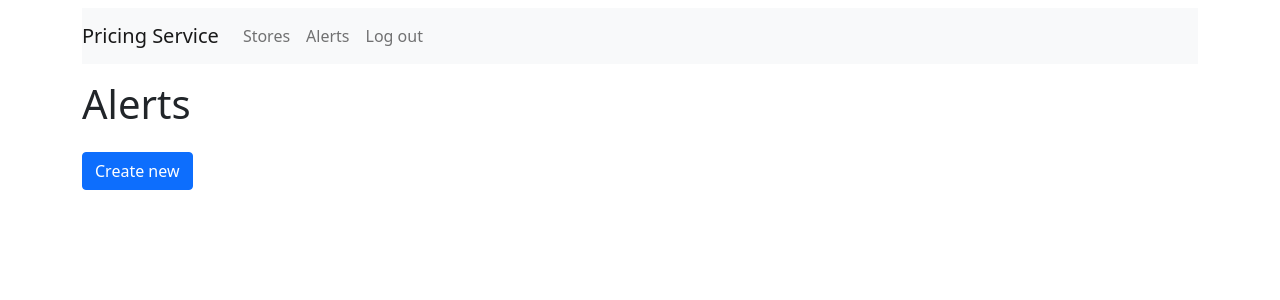
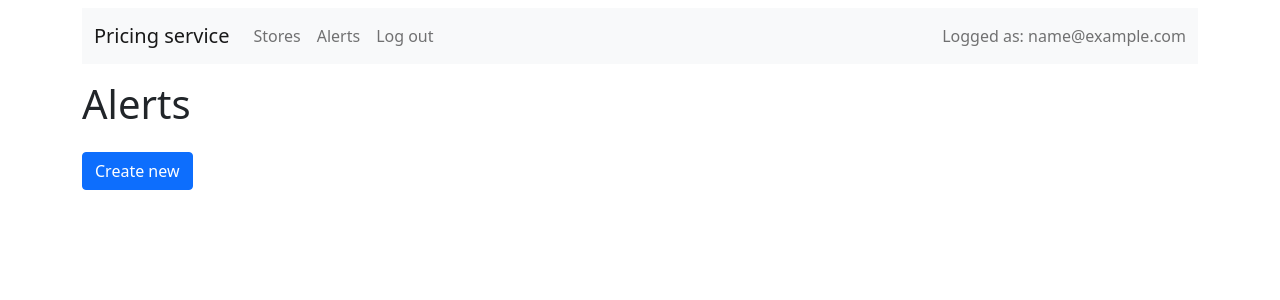
Before and after one commit to Navhank/pricing-service, a Flask app: page /alerts/ in a window 1280 px wide. Shown: the top 300 px of the page. Run offline with Flask 2, Linux system fonts and the light colour scheme; the visitor is signed in with stand-in values (Sample User, id 1); data that the repository does not hold is empty.

Commit message:
added logged in email info in navbar.

```diff
--- a/templates/base.html
+++ b/templates/base.html
@@ -9,7 +9,42 @@
 </head>
 <body>
     <div class="content container mt-2">
-        <nav class="navbar navbar-expand-lg navbar-light bg-light mb-3">
+        <nav class="navbar navbar-expand-lg navbar-light bg-light">
+            <div class="container-fluid">
+            <a class="navbar-brand" href="/">Pricing service</a>
+            <button class="navbar-toggler" type="button" data-bs-toggle="collapse" data-bs-target="#navbarText" aria-controls="navbarText" aria-expanded="false" aria-label="Toggle navigation">
+                <span class="navbar-toggler-icon"></span>
+            </button>
+            <div class="collapse navbar-collapse" id="navbarText">
+                <ul class="navbar-nav me-auto mb-2 mb-lg-0">
+                <li class="nav-item">
+                    <a href="{{ url_for('stores.index') }}" class="nav-item nav-link">Stores</a>
+                </li>
+                <li class="nav-item">
+                    <a href="{{ url_for('alerts.index') }}" class="nav-item nav-link">Alerts</a>
+                </li>
+                    {% if session["email"] == None %}
+                        <li class="nav-item">
+                            <a href="{{ url_for('users.login_user') }}" class="nav-item nav-link">Log in</a>
+                        </li>
+                        <li class="nav-item">
+                            <a href="{{ url_for('users.register_user') }}" class="nav-item nav-link">Sign up</a>
+                        </li>
+                    {% else %}
+                        <li class="nav-item">
+                            <a href="{{ url_for('users.logout') }}" class="nav-item nav-link">Log out</a>
+                        </li>
+                    {% endif %}
+                </ul>
+                {% if session["email"] != None %}
+                    <span class="navbar-text">
+                        Logged as: {{ session["email"] }}
+                    </span>
+                {% endif %}
+            </div>
+            </div>
+        </nav>
+        <!-- <nav class="navbar navbar-expand-lg navbar-light bg-light mb-3">
             <a href="/" class="navbar-brand">Pricing Service</a>
             <button class="navbar-toggler" type="button" data-bs-toggle="collapse" data-bs-target="#navbarNavAltMarkup"
             aria-controls="navbarNavAltMarkup" aria-expanded="false" aria-label="Toggle navigation">
@@ -27,7 +62,7 @@
                     {% endif %}
                 </div>
             </div>
-        </nav>
+        </nav> -->
 
         {% with messages = get_flashed_messages(with_categories=true) %}
             {% if messages %}
```
